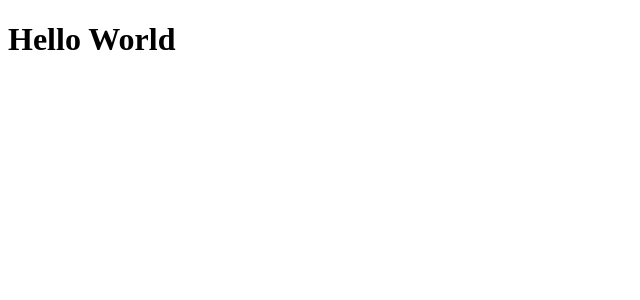
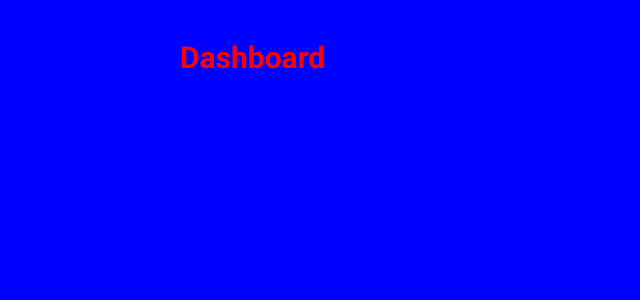
Before and after one commit to xpiral14/hackathon-vtex-front, a React (Create React App) app in the folder desafio-vtex/: page / in a window 1280 px wide. Shown: the top 300 px of the page, without its empty margins (0-640 px from the left). Built offline with nearby package versions, Linux system fonts and the light colour scheme.

Commit message:
Initial Feature Dashboard

```diff
--- a/desafio-vtex/package.json
+++ b/desafio-vtex/package.json
@@ -12,7 +12,9 @@
     "@types/react-dom": "^16.9.0",
     "react": "^16.13.1",
     "react-dom": "^16.13.1",
+    "react-router-dom": "^5.1.2",
     "react-scripts": "3.4.1",
+    "styled-components": "^5.1.0",
     "typescript": "~3.7.2"
   },
   "scripts": {
@@ -34,6 +36,8 @@
     ]
   },
   "devDependencies": {
+    "@types/react-router-dom": "^5.1.5",
+    "@types/styled-components": "^5.1.0",
     "@typescript-eslint/eslint-plugin": "^2.30.0",
     "@typescript-eslint/parser": "^2.30.0",
     "eslint": "^6.8.0",
--- a/desafio-vtex/public/index.html
+++ b/desafio-vtex/public/index.html
@@ -5,6 +5,7 @@
     <meta name="viewport" content="width=device-width, initial-scale=1" />
     <meta name="theme-color" content="#000000" />
     <title>VTEX Eccomerce</title>
+    <link href="https://fonts.googleapis.com/css2?family=Roboto:wght@400;700&display=swap" rel="stylesheet">
   </head>
   <body>
     <noscript>You need to enable JavaScript to run this app.</noscript>
--- a/desafio-vtex/src/App.tsx
+++ b/desafio-vtex/src/App.tsx
@@ -1,7 +1,16 @@
 import React from 'react';
+import { BrowserRouter } from 'react-router-dom';
 
-function App() {
-    return <h1>Hello World</h1>;
-}
+import GlobalStyle from './styles/global';
+import Routes from './routes';
+
+const App: React.FC = () => (
+    <>
+      <BrowserRouter>
+        <Routes />
+      </BrowserRouter>
+      <GlobalStyle/>
+    </>
+);
 
 export default App;
--- /dev/null
+++ b/desafio-vtex/src/pages/Dashboard/index.tsx
@@ -0,0 +1,9 @@
+import React from 'react';
+
+import { Title } from './styles';
+
+const Dashboard: React.FC = () => {
+    return <Title>Dashboard</Title>;
+};
+
+export default Dashboard;
--- /dev/null
+++ b/desafio-vtex/src/pages/Dashboard/styles.ts
@@ -0,0 +1,6 @@
+import styled from 'styled-components';
+
+export const Title = styled.h1`
+    font-size: 30px;
+    color: red;
+`;
--- /dev/null
+++ b/desafio-vtex/src/routes/index.tsx
@@ -0,0 +1,12 @@
+import React from 'react';
+import { Switch, Route } from 'react-router-dom';
+
+import Dashboard from '../pages/Dashboard';
+
+const Routes: React.FC = () => (
+  <Switch>
+    <Route path="/" exact component={Dashboard} />
+  </Switch>
+);
+
+export default Routes;
--- /dev/null
+++ b/desafio-vtex/src/styles/global.ts
@@ -0,0 +1,29 @@
+import { createGlobalStyle } from 'styled-components';
+
+export default createGlobalStyle`
+ * {
+     margin: 0;
+     padding: 0;
+     outline: 0;
+     box-sizing: border-box;
+ }
+
+ body {
+     background: blue;
+     -webkit-font-smoothing: antialiased;
+ }
+
+ body, input, button {
+     font: 16px Roboto, sans-serif;
+ }
+
+ #root {
+     max-width: 960px;
+     margin: 0 auto;
+     padding: 40px 20px;
+ }
+
+ button {
+     cursor: pointer;
+ }
+`;
```
Also changed, not shown: 1 other file (tests, documents, lock files or other folders).
